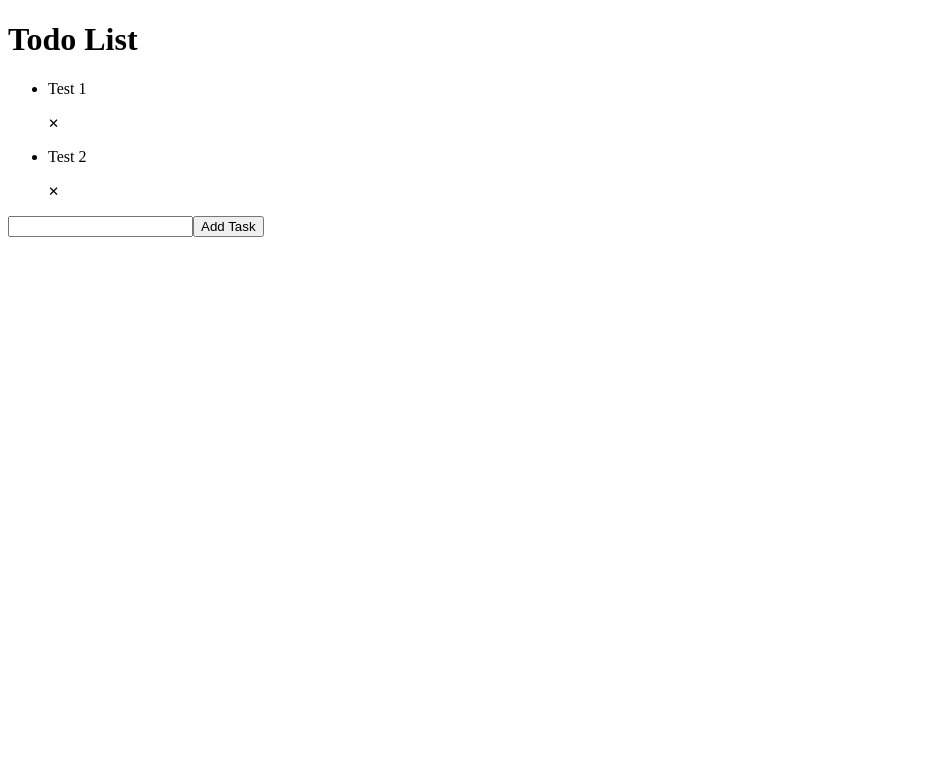
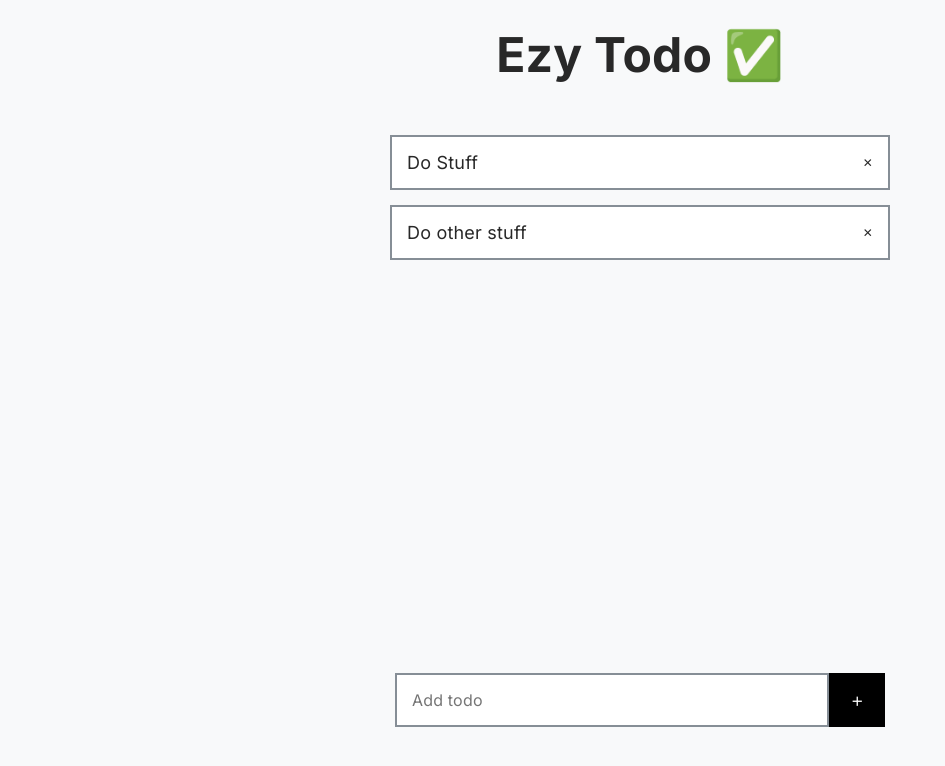
Before and after one commit to aizad-deriv/TodoList, a React (Create React App) app: page / in a window 1280 px wide. Shown: the top 766 px of the page, without its empty margins (0-945 px from the left). Built offline with nearby package versions, Linux system fonts and the light colour scheme.

Commit message:
added functionalities and extra stuff

```diff
--- a/package.json
+++ b/package.json
@@ -8,6 +8,7 @@
     "react": "^16.8.0",
     "react-dom": "^16.8.0",
     "react-scripts": "^5.0.1",
+    "sass": "^1.50.1",
     "web-vitals": "^2.1.4"
   },
   "scripts": {
--- a/public/index.html
+++ b/public/index.html
@@ -3,6 +3,9 @@
   <head>
     <meta charset="utf-8" />
     <link rel="icon" href="%PUBLIC_URL%/favicon.ico" />
+    <link rel="preconnect" href="https://fonts.googleapis.com">
+  <link rel="preconnect" href="https://fonts.gstatic.com" crossorigin>
+  <link href="https://fonts.googleapis.com/css2?family=Inter:wght@400;600;700&display=swap" rel="stylesheet">
     <meta name="viewport" content="width=device-width, initial-scale=1" />
     <meta name="theme-color" content="#000000" />
     <meta
--- a/src/App.js
+++ b/src/App.js
@@ -1,13 +1,32 @@
-import React from 'react';
+import React, { useContext, useEffect } from 'react';
+import { StoreContext } from '.';
 import AddTodo from './components/AddTodo';
 import DisplayTodo from './components/DisplayTodo';
+import './sass/main.scss';
 
 const App = () => {
+  const store = useContext(StoreContext);
+  useEffect(() => {
+    let json = localStorage.getItem('todo-store');
+    if (json) {
+      json = JSON.parse(json);
+      store.todos.replace(json);
+    }
+    console.log(store.todos);
+  }, []);
+
   return (
-    <div>
-      <h1>Todo List</h1>
-      <DisplayTodo />
-      <AddTodo />
+    <div className="main-container">
+      <div className="header-container">
+        <h1>Ezy Todo ✅</h1>
+        <h2></h2>
+      </div>
+      <main className="content-container">
+        <DisplayTodo />
+      </main>
+      <div className="footer-container">
+        <AddTodo />
+      </div>
     </div>
   );
 };
--- a/src/components/AddTodo.js
+++ b/src/components/AddTodo.js
@@ -4,24 +4,30 @@ import { StoreContext } from '..';
 
 const AddTodo = observer(() => {
   const store = useContext(StoreContext);
-  console.log(store);
-
   const [input, setInput] = useState('');
 
-  return (
-    <form
-      onSubmit={(e) => {
+  const handleSubmit = (e) => {
+    if (input != '') {
       store.addTodos(input);
+    }
     setInput('');
     e.preventDefault();
-      }}
-    >
+  };
+
+  return (
+    <>
+      <form className="add-todo" onSubmit={handleSubmit}>
         <input
-        value={store.todos.task}
+          value={input}
           onChange={(e) => setInput(e.target.value)}
+          placeholder="Add todo"
+          maxLength="20"
         ></input>
-      <button type="submit">Add Task</button>
+        <button className="add-btn" type="submit">
+          <small>&#xFF0B;</small>
+        </button>
       </form>
+    </>
   );
 });
 
--- a/src/components/DisplayTodo.js
+++ b/src/components/DisplayTodo.js
@@ -5,11 +5,25 @@ const DisplayTodo = observer(() => {
   const store = useContext(StoreContext);
 
   return (
-    <ul>
+    <ul className="todo-container">
       {store.todos.map((todo) => (
-        <li key={todo.id} onClick={() => (todo.complete = !todo.complete)}>
-          <p>{todo.task}</p>
-          {todo.complete && <span>&nbsp;&nbsp;&nbsp;&#10004;</span>}
+        <li
+          key={todo.id}
+          onClick={() => (todo.complete = !todo.complete)}
+          className="todo-row"
+        >
+          {todo.complete ? (
+            <div className="todo">
+              <p className="success">{todo.task}</p>
+              <span style={{ color: '#aad576' }}>
+                &nbsp;&nbsp;&nbsp;&#10004;
+              </span>
+            </div>
+          ) : (
+            <div className="todo">
+              <p>{todo.task}</p>
+            </div>
+          )}
           <small onClick={() => store.deleteTodo(todo.id)}>&#10005;</small>
         </li>
       ))}
--- /dev/null
+++ b/src/main.css
@@ -0,0 +1,7 @@
+* {
+  padding: 0;
+  margin: 0;
+  -webkit-box-sizing: border-box;
+          box-sizing: border-box;
+}
+/*# sourceMappingURL=main.css.map */
--- /dev/null
+++ b/src/sass/_reset.scss
@@ -0,0 +1,21 @@
+* {
+  padding: 0;
+  margin: 0;
+  -webkit-box-sizing: border-box;
+  box-sizing: border-box;
+}
+ul {
+  list-style: none;
+  padding: 0;
+  margin: 0;
+}
+
+button {
+  all: unset;
+  cursor: pointer;
+}
+
+input {
+  all: unset;
+  cursor: pointer;
+}
--- /dev/null
+++ b/src/sass/_variables.scss
@@ -0,0 +1,15 @@
+$bg-color: #f8f9fa;
+$black: #282828;
+$grey: #868e96;
+
+$font-weight: (
+  'regular': 400,
+  'semi-bold': 650,
+  'bold': 800,
+);
+$font-size: (
+  'heading': 48px,
+  'big': 28px,
+  'regular': 18px,
+  'small': 12px,
+);
--- /dev/null
+++ b/src/sass/main.scss
@@ -0,0 +1,131 @@
+@import './reset.scss';
+@import './variables.scss';
+
+// functions for values
+@function weight($weight-name) {
+  @return map-get($font-weight, $weight-name);
+}
+
+@function size($size-name) {
+  @return map-get($font-size, $size-name);
+}
+
+body {
+  background-color: $bg-color;
+  color: $black;
+  letter-spacing: 0.2px;
+  font-family: 'Inter', sans-serif;
+}
+
+h1 {
+  font-size: size(heading);
+  font-weight: weight(bold);
+}
+
+h2 {
+  font-size: size(big);
+  font-weight: weight(regular);
+}
+
+small {
+  font-size: size(small);
+  font-weight: weight(regular);
+}
+
+p {
+  font-size: size(regular);
+  font-weight: weight(regular);
+}
+
+.main-container {
+  display: grid;
+  grid-template-rows: 15vh 60vh 25vh;
+}
+
+.header-container {
+  text-align: center;
+  padding: 25px 0px;
+}
+
+.content-container {
+  margin: 0 auto;
+  max-width: 800px;
+  height: 100%;
+  overflow-y: scroll;
+  padding: 15px;
+}
+
+.todo-container {
+  display: flex;
+  align-items: center;
+  justify-content: center;
+  flex-direction: column;
+}
+
+.todo-row {
+  display: flex;
+  flex-direction: row;
+  align-items: center;
+  justify-content: space-between;
+  padding: 15px;
+  margin-bottom: 15px;
+  background-color: #fff;
+  border: 2px solid $grey;
+  width: 500px;
+  :hover {
+    cursor: pointer;
+  }
+
+  .todo {
+    display: flex;
+    flex-direction: row;
+    align-items: center;
+    width: 100%;
+    user-select: none;
+    -moz-user-select: none;
+    -webkit-user-select: none;
+    -webkit-touch-callout: none;
+    -ms-user-select: none;
+  }
+  .success {
+    text-decoration: line-through;
+  }
+}
+
+.footer-container {
+  // background-color: #495057
+  display: grid;
+  place-content: center;
+}
+
+.add-todo {
+  display: flex;
+  flex-direction: row;
+  align-items: center;
+  input {
+    width: 400px;
+    padding: 15px;
+    background-color: #fff;
+    border: 2px solid $grey;
+  }
+}
+
+.add-btn {
+  background-color: #000;
+  border: 2px solid #000;
+  color: #fff;
+  padding: 15px 20px;
+  small {
+    font-weight: weight(bold);
+  }
+}
+
+.task-container {
+  margin: 15px 0px;
+}
+
+// scroll-bar
+*::-webkit-scrollbar {
+  width: 12px;
+  display: hidden;
+}
--- a/src/store/TodoStore.js
+++ b/src/store/TodoStore.js
@@ -1,35 +1,34 @@
-import { decorate, observable, action } from 'mobx';
+import { decorate, observable, reaction, action } from 'mobx';
 
-// class TodoList {
-//   list = [{
-//       id: Math.random(),
-//     title: 'Test',
-//     todos = TodoStore.todos,
-//     date: new Date().toLocaleDateString(),
-//     completeList: false
-//   }]
-// }
-
-class TodoStore {
-  // observable
-  todos = [
+let initialTodos = [
   {
     id: Math.random(),
-      task: 'Test 1',
+    task: 'Do Stuff',
     complete: false,
   },
   {
     id: Math.random(),
-      task: 'Test 2',
+    task: 'Do other stuff',
     complete: false,
   },
 ];
 
+class TodoStore {
+  // observable
+  constructor() {
+    this.todos = initialTodos;
+  }
   // action
+  setTodo(id, task, complete) {
+    this.todos.id = id;
+    this.todos.task = task;
+    this.todos.complete = complete;
+  }
+
   addTodos(task) {
     this.todos.push({
       id: Math.random(),
-      task,
+      task: task,
       complete: false,
     });
   }
@@ -37,16 +36,20 @@ class TodoStore {
   deleteTodo(id) {
     const newTodos = this.todos.filter((todo) => todo.id !== id);
     this.todos = newTodos;
-    console.log(this.todos);
   }
 }
 
 decorate(TodoStore, {
   todos: observable,
   complete: observable,
+  setTodo: action.bound,
   addTodos: action.bound,
   deleteTodo: action.bound,
 });
 
 const storeInstance = new TodoStore();
+reaction(
+  () => JSON.stringify(storeInstance.todos),
+  (json) => localStorage.setItem('todo-store', json)
+);
 export default storeInstance;
```
Also changed, not shown: src/App.css (added), 2 other files (tests, documents, lock files or other folders). Lines whose indentation alone changed are shown as unchanged.
